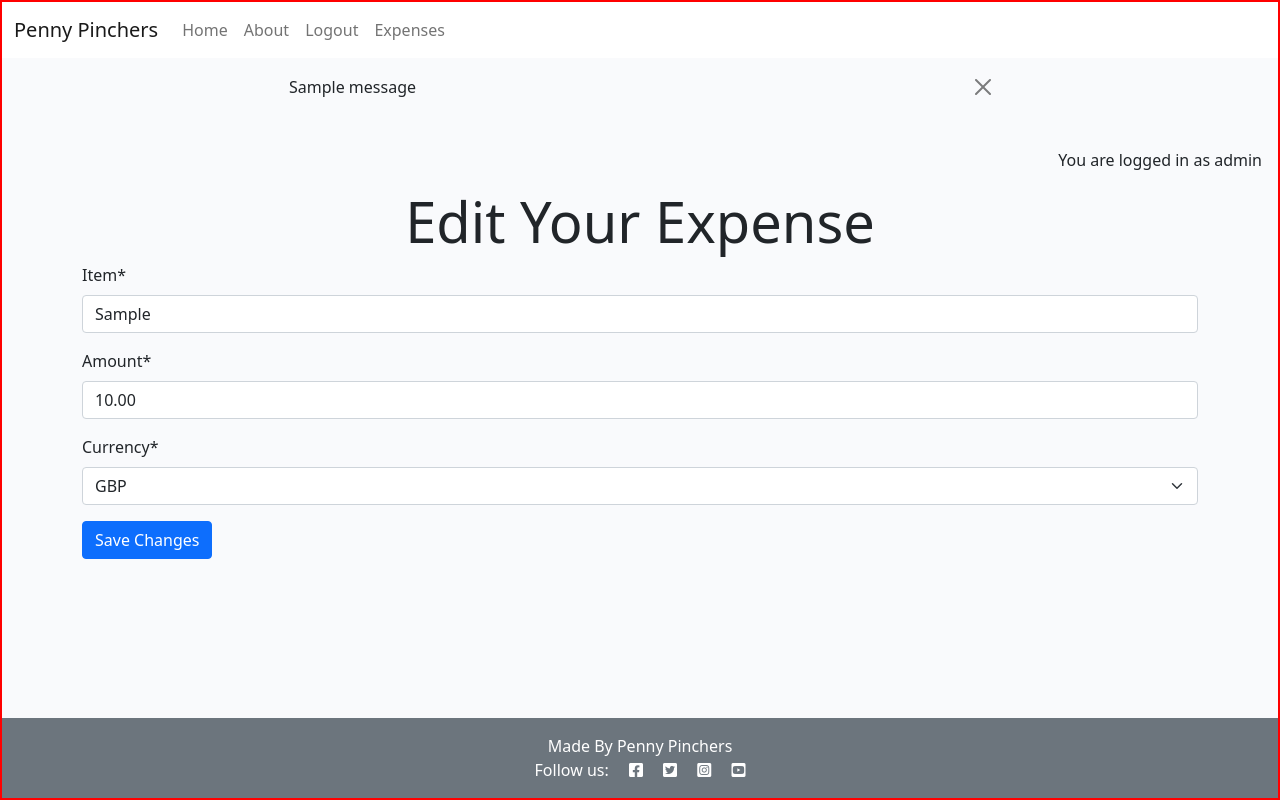
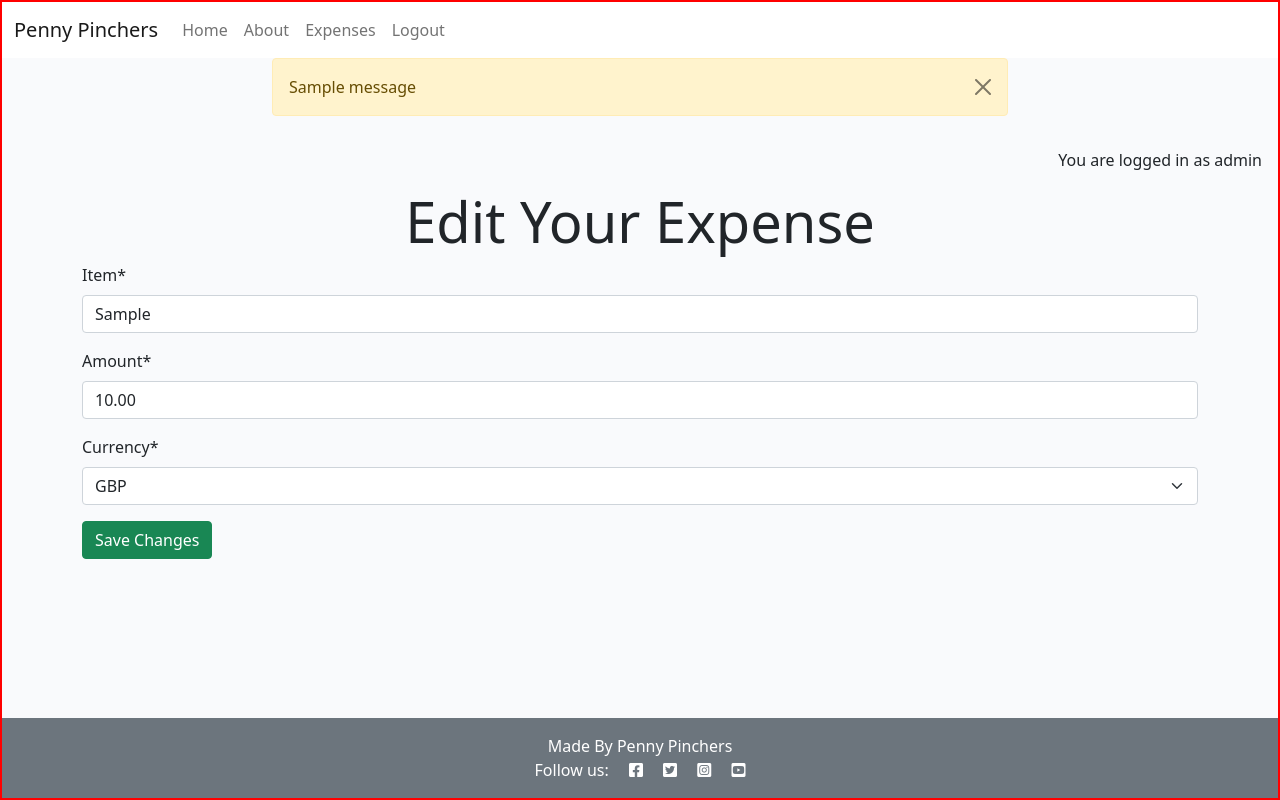
Before and after one commit to Jab90/expense_tracker_project, a Django app: page /edit/1/ in a window 1280 px wide. Run offline with Django 4.2, Linux system fonts and the light colour scheme; a user stored in the database is signed in; tables that the repository leaves empty hold one stand-in row (values such as "Sample post"); one stand-in notice (Sample message) is shown; some libraries are stand-ins or nearby versions.

Commit message:
made slight ux changes

```diff
--- a/expense/templates/expense/edit.html
+++ b/expense/templates/expense/edit.html
@@ -10,7 +10,7 @@
     <form action="{% url 'edit' edit_id=edit_id %}" class="edit" id="expenseForm" method="post">
         {% csrf_token %}
         {{ form|crispy }}
-        <button type="submit" class="btn btn-primary" id="submitButton">Save Changes</button>
+        <button type="submit" class="btn btn-success" id="submitButton">Save Changes</button>
     </form>
 </div>
 {% endblock content %}
--- a/expense/templates/expense/index.html
+++ b/expense/templates/expense/index.html
@@ -8,7 +8,7 @@
         <!-- Content Goes here -->
          <h1 class="text-center m-3 mt-5 text-danger">Welcome to Penny Pinchers</h1>
          <h3 class="text-center m-3 mt-5">Where we help you count your pennies and save accordingly!</h3>
-         <h3 class="text-center m-3 mt-5"> Log in by clicking<a class="link text-danger" href="{{ login_url }}"> Here</a> or<a class="link text-danger" href="{{ signup_url }}"> Register </a>for a FREE account today!</h3>
+         <h3 class="text-center m-3 mt-5">Log in by clicking <a class="link text-danger" href="{{ login_url }}">Here</a> or <a class="link text-danger" href="{{ signup_url }}">Register</a> for a FREE account today!</h3>
         {% endblock content %}
 
 
--- a/templates/account/login.html
+++ b/templates/account/login.html
@@ -26,7 +26,7 @@
                 {% if redirect_field_value %}
                 <input type="hidden" name="{{ redirect_field_name }}" value="{{ redirect_field_value }}" />
                 {% endif %}
-                <button class="btn btn-signup right" type="submit">{% trans "Sign In" %}</button>
+                <button class="btn btn-success right" type="submit">{% trans "Sign In" %}</button>
             </form>
         </div>
     </div>
--- a/templates/account/logout.html
+++ b/templates/account/logout.html
@@ -21,7 +21,7 @@
                 {% if redirect_field_value %}
                 <input type="hidden" name="{{ redirect_field_name }}" value="{{ redirect_field_value }}" />
                 {% endif %}
-                <button class="btn btn-signup right" type="submit">{% trans 'Sign Out' %}</button>
+                <button class="btn btn-danger right" type="submit">{% trans 'Sign Out' %}</button>
             </form>
         </div>
     </div>
--- a/templates/base.html
+++ b/templates/base.html
@@ -54,16 +54,16 @@
                     </li>
 
                     {% if user.is_authenticated %}
-                    <li class="nav-item">
-                        <a class="nav-link {% if request.path == logout_url %}active{% endif %}" aria-current="page"
-                            href="{% url 'account_logout' %}">Logout</a>
-                    </li>
 
                     <li class="nav-item">
                         <a class="nav-link {% if request.path == expense_url %}active{% endif %}" aria-current="page"
                             href="{% url 'expense_tool' %}">Expenses</a>
                     </li>
 
+                    <li class="nav-item">
+                        <a class="nav-link {% if request.path == logout_url %}active{% endif %}" aria-current="page"
+                            href="{% url 'account_logout' %}">Logout</a>
+                    </li>
 
                     {% else %}
                     <li class="nav-item">
@@ -90,7 +90,7 @@
         <div class="row">
             <div class="col-md-8 offset-md-2">
                 {% for message in messages %}
-                <div class="alert {{ message.tags }} alert-dismissible fade show" id="msg" role="alert">
+                <div class="alert {{ message.tags }} alert-warning alert-dismissible fade show" id="msg" role="alert">
                     {{ message | safe }}
                     <button type="button" class="btn-close"
                         data-bs-dismiss="alert" aria-label="Close"></button>
```
